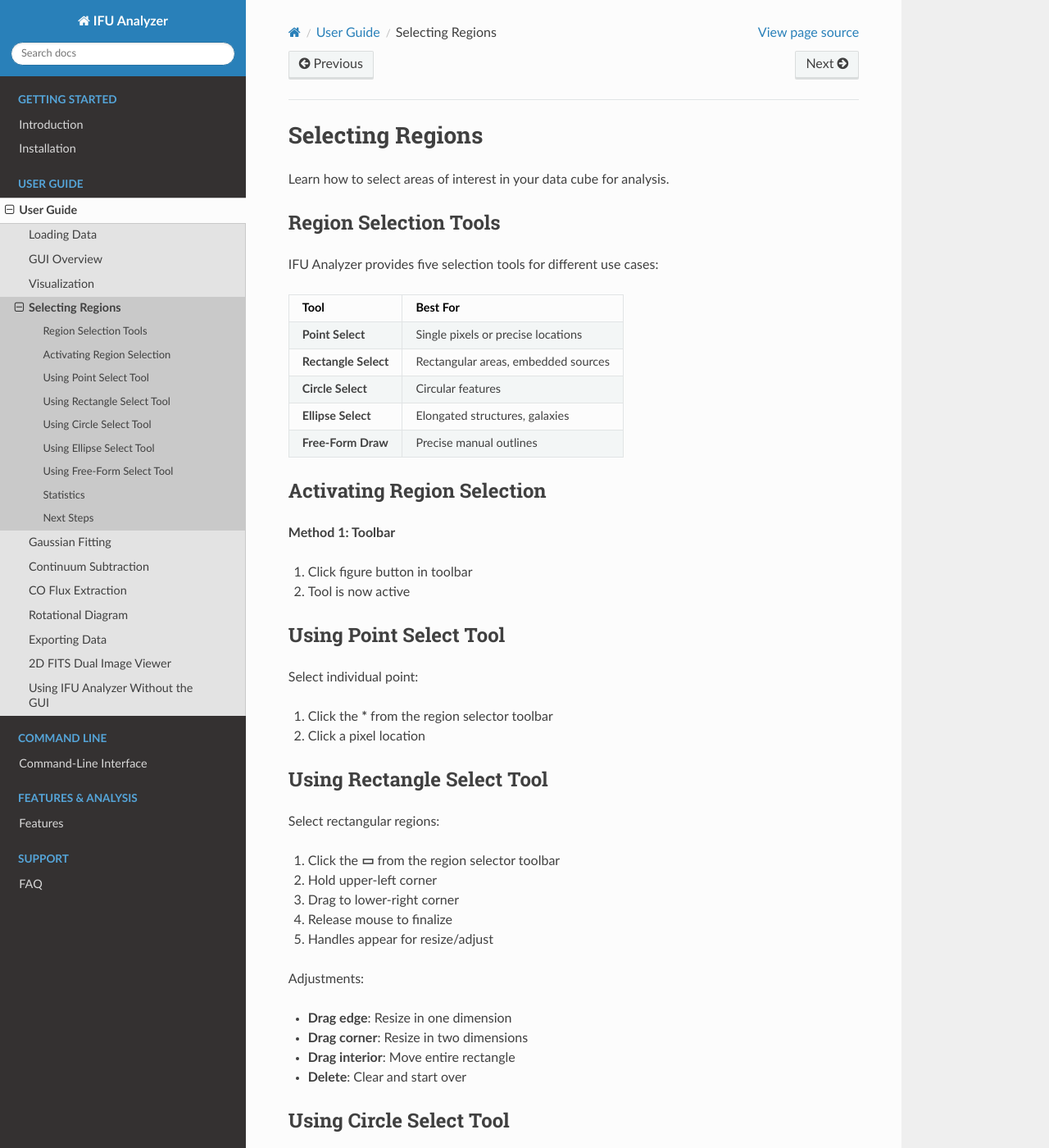
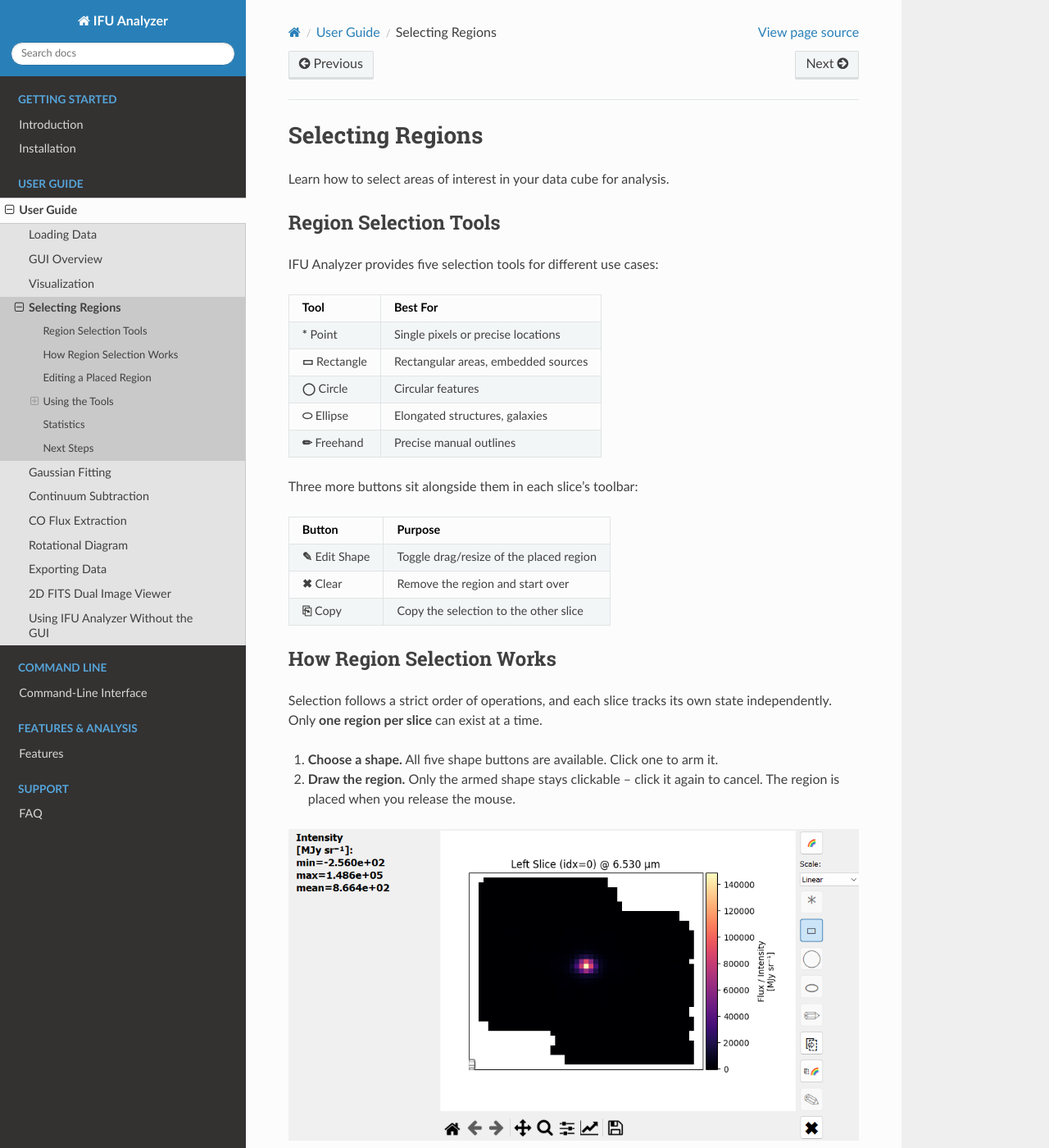
Before and after one commit to ilariapascucci/IFU-Analyzer, a Sphinx documentation site: the page built from docs/user_guide/selecting_regions.rst, in a window 1280 px wide and 1400 px high. Shown: the whole window at 82% size. Built offline with Sphinx 7.4.7 and the Read the Docs theme 3.1.0, drawn with Linux system fonts in a browser that asks for light colours; some of the changed text lies outside the part shown.

Commit message:
docs add images for selecting regions and fix chopped units GUI

```diff
--- a/docs/user_guide/selecting_regions.rst
+++ b/docs/user_guide/selecting_regions.rst
@@ -12,92 +12,107 @@
 ======================== ==================================================================
 Tool                     Best For
 ======================== ==================================================================
-**Point Select**         Single pixels or precise locations
-**Rectangle Select**     Rectangular areas, embedded sources
-**Circle Select**        Circular features
-**Ellipse Select**       Elongated structures, galaxies
-**Free-Form Draw**       Precise manual outlines
+**\*** Point             Single pixels or precise locations
+**▭** Rectangle          Rectangular areas, embedded sources
+**◯** Circle             Circular features
+**⬭** Ellipse            Elongated structures, galaxies
+**✏** Freehand           Precise manual outlines
 ======================== ==================================================================
 
-Activating Region Selection
-===========================
+Three more buttons sit alongside them in each slice's toolbar:
 
-**Method 1: Toolbar**
+======================== ==================================================================
+Button                   Purpose
+======================== ==================================================================
+**✎** Edit Shape         Toggle drag/resize of the placed region
+**✖** Clear              Remove the region and start over
+**⎘** Copy               Copy the selection to the other slice
+======================== ==================================================================
 
-1. Click figure button in toolbar
-2. Tool is now active
+How Region Selection Works
+==========================
 
-Using Point Select Tool
+Selection follows a strict order of operations, and each slice tracks its own
+state independently. Only **one region per slice** can exist at a time.
+
+1. **Choose a shape.** All five shape buttons are available. Click one to arm it.
+2. **Draw the region.** Only the armed shape stays clickable -- click it again to
+   cancel. The region is placed when you release the mouse.
+
+.. image:: /_static/region_drawing.png
+   :alt: Rectangle tool armed and highlighted, with no region drawn yet
+
+3. **Region placed.** The shape buttons are now *disabled*. This is deliberate:
+   you cannot start a second region while one exists. The stats panel switches
+   to **Intensity (Area Selected)** for the region.
+
+.. image:: /_static/region_placed.png
+   :alt: A placed rectangular region, with all shape buttons greyed out
+
+4. **Edit if needed.** Toggle **✎** to drag or resize. Toggle it off again to
+   commit the change.
+5. **Clear before drawing again.** Press **✖** to remove the region. The shape
+   buttons become available again.
+
+.. note::
+
+   If the shape buttons look greyed out, a region is already placed on that
+   slice. Press **✖** to clear it before selecting a new one.
+
+Editing a Placed Region
 =======================
 
-Select individual point:
+**✎** is a toggle, and it only becomes available once a region has been placed.
 
-1. Click the **\*** from the region selector toolbar
+- **Toggle on**: handles appear; drag to move or resize
+- **Toggle off**: the edit is committed and handles are removed
+
+.. image:: /_static/region_editing.png
+   :alt: The same region in edit mode, showing drag handles at corners and edges
+
+Editing is deliberately opt-in rather than always-on, so a region cannot be
+nudged out of place by an accidental click while you are working with the
+spectrum.
+
+.. note::
+
+   **✎** is not available for **Point** selections -- a single pixel has nothing
+   to resize. Clear it and place a new point instead.
+
+Using the Tools
+===============
+
+Point Select
+------------
+
+1. Click **\*** in the slice toolbar
 2. Click a pixel location
 
-Using Rectangle Select Tool
-============================
+Rectangle, Circle and Ellipse Select
+------------------------------------
 
-Select rectangular regions:
+1. Click **▭**, **◯**, or **⬭** in the slice toolbar
+2. Press and hold at one corner
+3. Drag to the opposite corner
+4. Release to place the region
 
-1. Click the **▭** from the region selector toolbar
-2. Hold upper-left corner
-3. Drag to lower-right corner
-4. Release mouse to finalize
-5. Handles appear for resize/adjust
+To adjust it afterwards, toggle **✎** and drag the handles:
 
-Adjustments:
+- **Drag edge**: resize in one dimension
+- **Drag corner**: resize in two dimensions
+- **Drag interior**: move the whole region
 
-- **Drag edge**: Resize in one dimension
-- **Drag corner**: Resize in two dimensions
-- **Drag interior**: Move entire rectangle
-- **Delete**: Clear and start over
+Freehand Select
+---------------
 
-Using Circle Select Tool
-========================
+1. Click **✏** in the slice toolbar
+2. Draw a closed outline around the feature
+3. Release to place the region
 
-Select circular regions:
-
-1. Click the **◯** from the region selector toolbar
-2. Hold upper-left corner
-3. Drag to lower-right corner
-4. Release mouse to finalize
-5. Handle appears for resize/adjust
-
-Adjustments:
-
-- **Drag edge**: Adjust radius
-- **Drag center**: Move circle
-
-Using Ellipse Select Tool
-=========================
-
-Select elliptical regions (for elongated features):
-
-1. Click the **⬭** from the region selector toolbar
-2. Hold upper-left corner
-3. Drag to lower-right corner
-4. Release mouse to finalize
-5. Handle appears for resize/adjust
-
-Adjustments:
-
-- **Drag corners**: Adjust size
-- **Drag center**: Move ellipse
-
-Using Free-Form Select Tool
-===========================
-
-Select irregular or complex shapes:
-
-1. Click the **✏** from the region selector toolbar
-2. Draw a closed figure
-3. Release mouse to finalize
-
-Tips for free-form:
+Tips for freehand:
 
 - Make closed figures
-- Make figures inside the boundaries
+- Keep the outline inside the slice boundaries
 
 Statistics
 ==========
```
Also changed, not shown: docs/_static/region_drawing.png (added), docs/_static/region_editing.png (added), docs/_static/region_placed.png (added), 13 other files.
